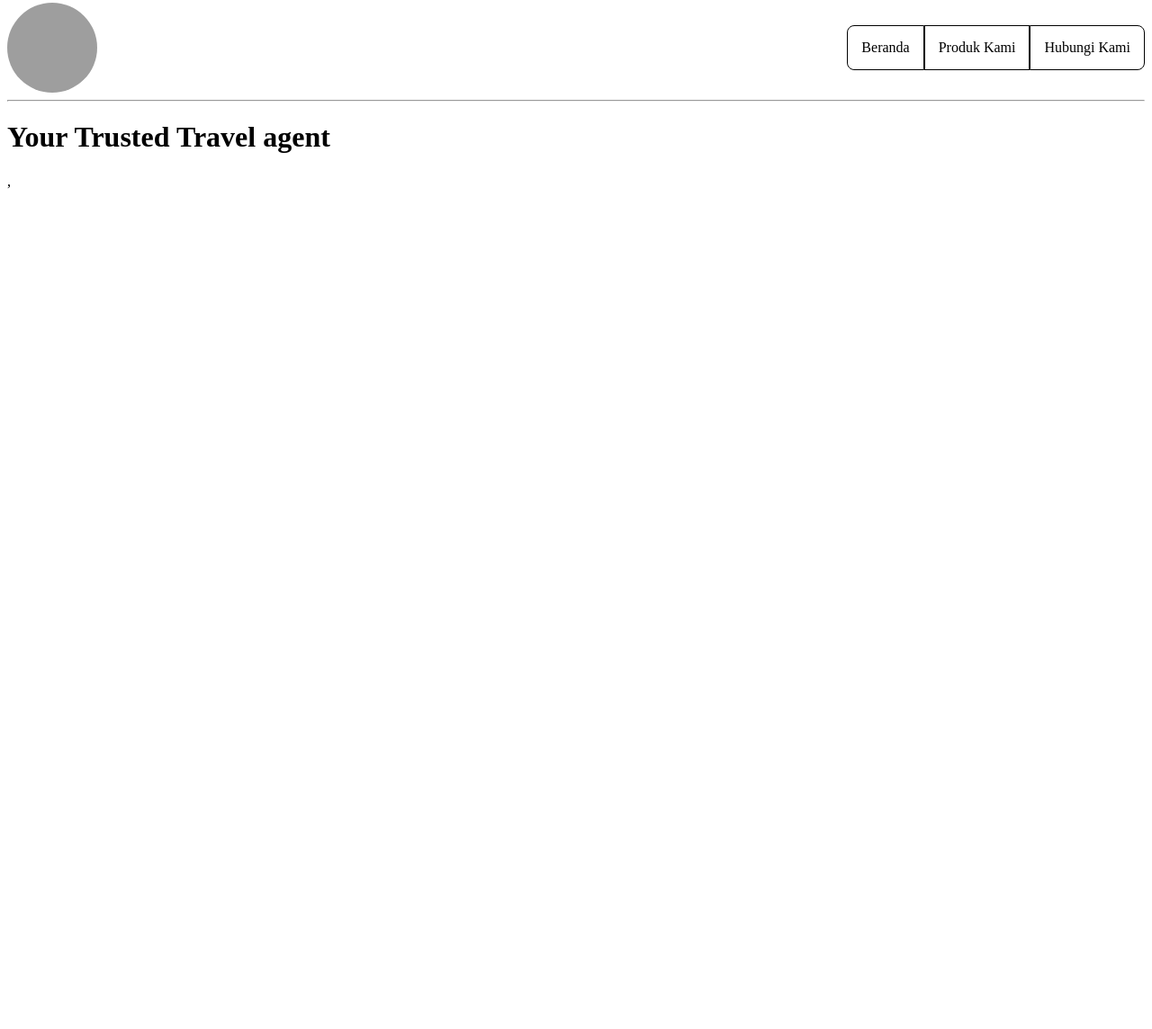
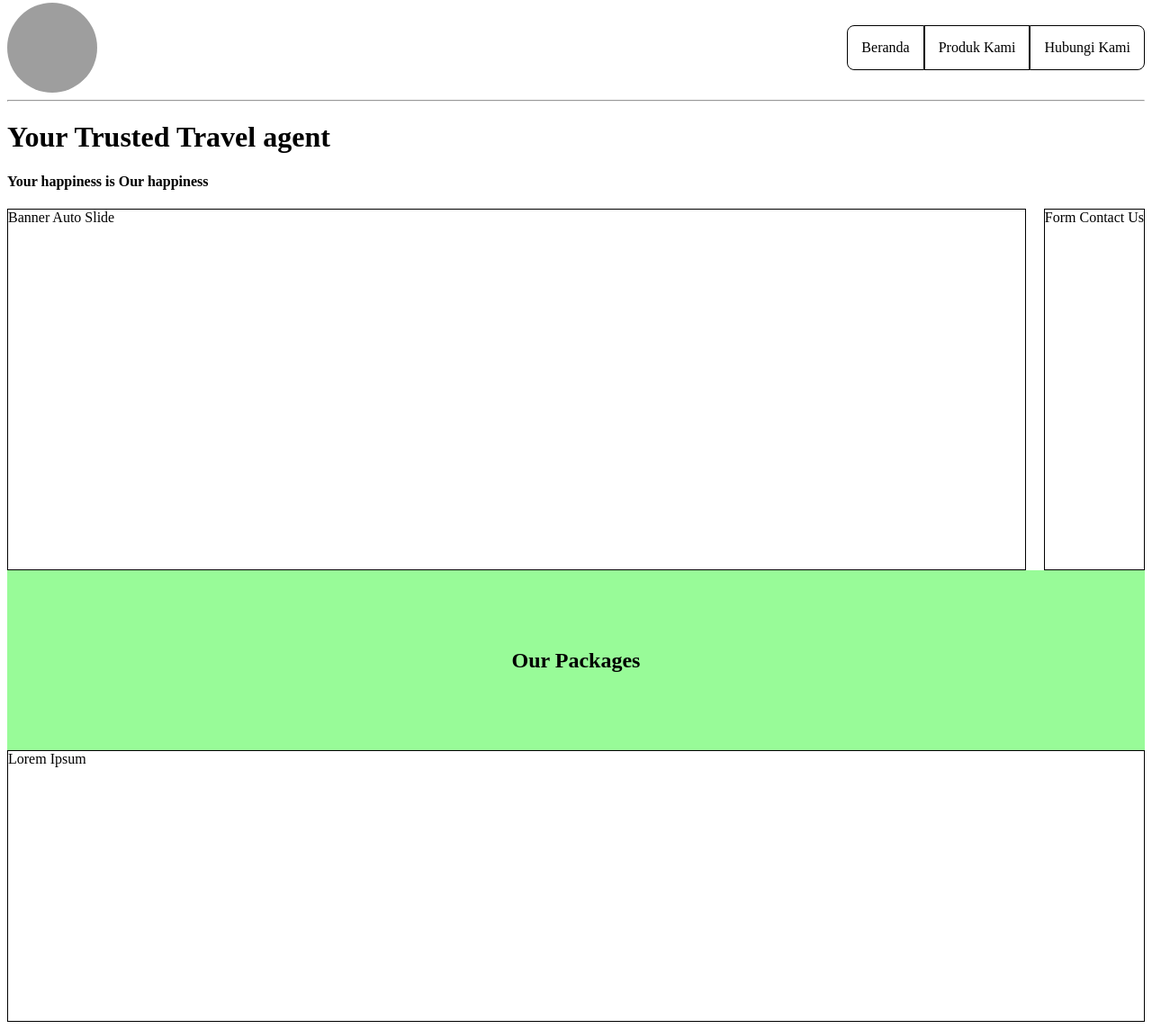
Before and after one commit to revou-fundamental-course/17-feb-25-MuhammadRidhaAkmalAlimin, a plain HTML site: page index.html in a window 1280 px wide. Shown: the part 5-1149 px from the top of the page at 90% size. Before the commit the page ends 800 px from the top, so only its background shows below. Drawn offline with Linux system fonts and the light colour scheme; grey boxes are pictures that could not be loaded.

Commit message:
commit2nd

```diff
--- a/css/style.css
+++ b/css/style.css
@@ -36,3 +36,27 @@ nav > a     {   text-decoration: none;
     border-bottom-right-radius: 8px;
     border-bottom-left-radius: 0px;
 }
+.main-content{
+    display: flex;
+    gap: 20px;
+}
+.main-container   {
+    border: 1px solid;
+    height: 400px;
+  }
+    #main-container-1st {
+        flex: 3;
+}
+    #main-container-2nd{
+        flex:2;
+}
+    #our-package-section>header{height: 200px;
+    text-align: center;
+    align-content: center;
+    background-color: palegreen;
+
+    }
+    .our-package-contain{
+        border: 1px solid;
+        height: 300px;
+    }
--- a/index.html
+++ b/index.html
@@ -14,19 +14,42 @@
 
         <nav>
             <a href="#" class="no-border-radius-left">Beranda</a>
-            <a href="#" class="no-border-radius">Produk Kami</a>
-            <a href="#" class="no-border-radius-right">Hubungi Kami</a>
+            <a href="#our-package-section" class="no-border-radius">Produk Kami</a>
+            <a href="#main-container-2nd" class="no-border-radius-right">Hubungi Kami</a>
         </nav>
 
     </header>
     <hr>
-    <main>
-        <header>
-            <h1>Your Trusted Travel agent</h1>
-        </header>
+        <main>
+            <header>
+                <h1>Your Trusted Travel agent</h1>
+
+                <h4>Your happiness is Our happiness</h4>
+            </header>
+                <section class="main-content">
+                    <aside class="main-container" id="main-container-1st"> Banner Auto Slide </aside>
+                    <aside class="main-container" id=c> Form Contact Us</aside>
+                </section>
+
+                <section id="our-package-section">
+                        <header>
+                            <h2>Our Packages</h2>
+                        </header>
+
+                        <article class="our-package-contain" >Lorem Ipsum</article>
+                    </section>
+
+
+
+
+
+
+
+
+
     </main>
-    <body>      <!-- contentnya, page satu ada gambar autoslide yang akan berasal dari assets? pakai div mungkin atau h1-6 tapi kyknya gak mungkin
-                    di bagian kanan dgn margin 10 px perhaps? , ada sedikit webnya modelnya, bisa di gonta ganti https://app.moqups.com/Y8iumYO1yOg5P2v9YSZ4pW7u8Hs15D2s/view/page/abaae0961 dsb --> , </body>
+    <body>
+
 
 </body>
 </html>
```
